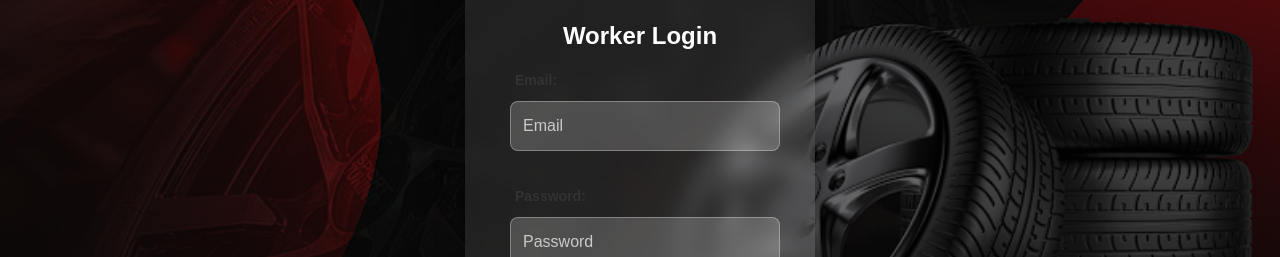
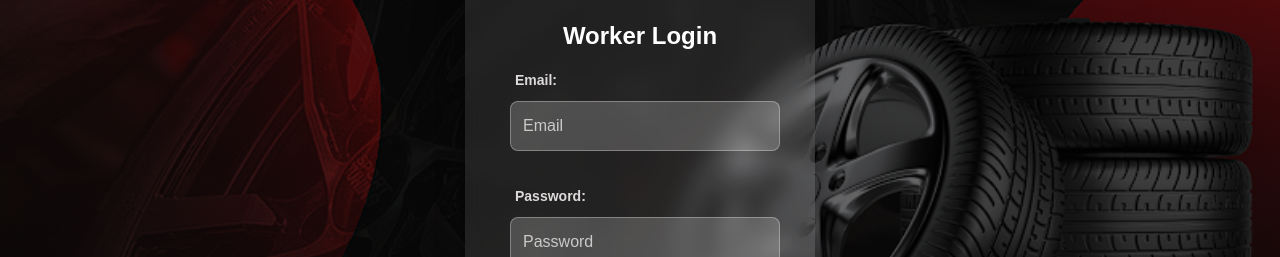
Before and after one commit to Hasindu071/tyre-repair-and-retreding-management-system, a React (Create React App) app in the folder frontend/: page /login/worker in a window 1280 px wide. Shown: the part 231-488 px from the top of the page. Built offline with nearby package versions, Linux system fonts and the light colour scheme.

Commit message:
update css

```diff
--- a/frontend/src/styles/WorkerLogin.css
+++ b/frontend/src/styles/WorkerLogin.css
@@ -16,7 +16,7 @@ body {
     background: rgba(0, 0, 0, 0.6);
 }
 
-label {
+.worker-input-group label {
     display: block;
     font-size: 14px;
     font-weight: 600;
```
